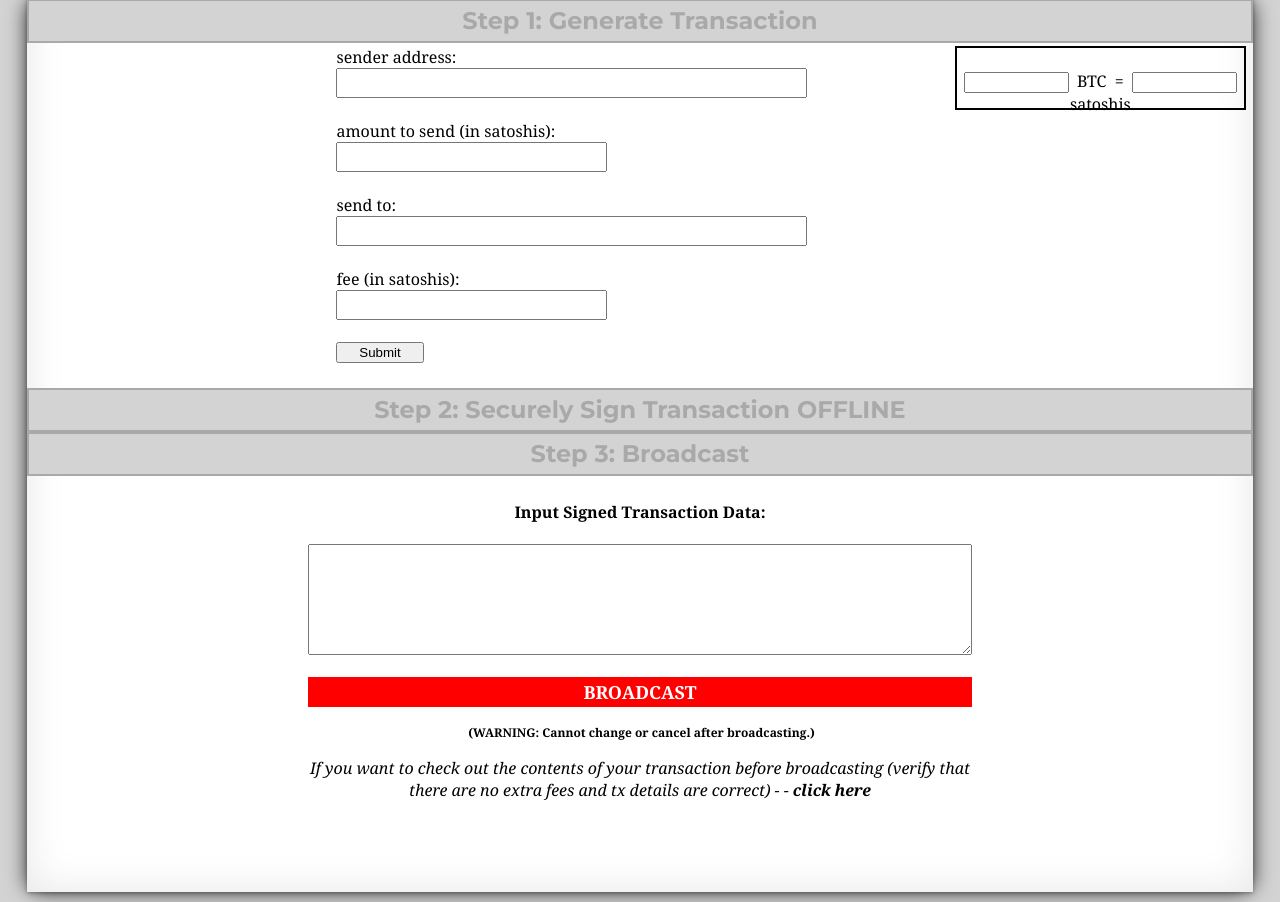
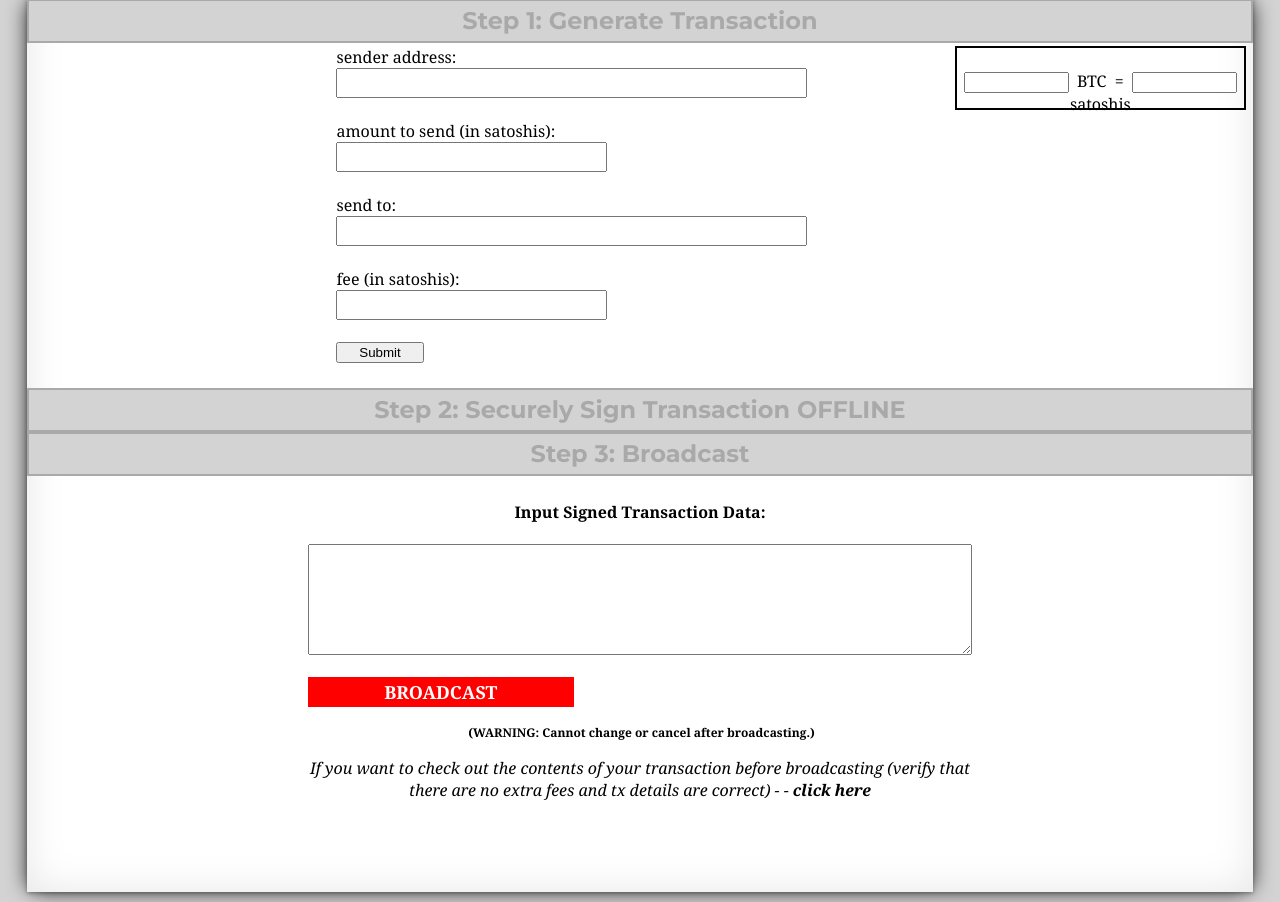
Before and after one commit to kassandraoftroy/sendBTCsimply, a Django app: page / in a window 1280 px wide. Shown: the part 137-1039 px from the top of the page. Run offline with Django 3.2, Linux system fonts and the light colour scheme; some libraries are stand-ins or nearby versions.

Commit message:
working on containers

```diff
--- a/sendbtc/templates/send.html
+++ b/sendbtc/templates/send.html
@@ -162,7 +162,7 @@
 				<td>
 					<h4 id='s_header'> Input Signed Transaction Data:</h4>
 					<textarea name="" cols="80" rows="7" wrap='hard' id='signed'></textarea><br><br>
-					<div id='broadcast' style="background-color:red;border:none;font-size:18px;font-family: 'Montserrat' sans-serif;color:white; height:30px; line-height: 30px;vertical-align: middle;">&nbsp;<strong>BROADCAST</strong>&nbsp;</div><span style='font-size:12px;'><br><strong> &nbsp;(WARNING: Cannot change or cancel after broadcasting.) </strong></span>
+					<div id='broadcast' style="background-color:red;border:none;font-size:18px;font-family: 'Montserrat' sans-serif;color:white; height:30px; line-height: 30px;vertical-align: middle;width:40%;">&nbsp;<strong>BROADCAST</strong>&nbsp;</div><span style='font-size:12px;'><br><strong> &nbsp;(WARNING: Cannot change or cancel after broadcasting.) </strong></span>
 					<p>
 						<span style='font-style: italic;'>If you want to check out the contents of your transaction before broadcasting (verify that there are no extra fees and tx details are correct) - - <a href="https://live.blockcypher.com/btc/decodetx/" target='_blank' style='text-decoration:none;color:black;'><strong>click here</strong></a></span><br>
 					</p>
```
